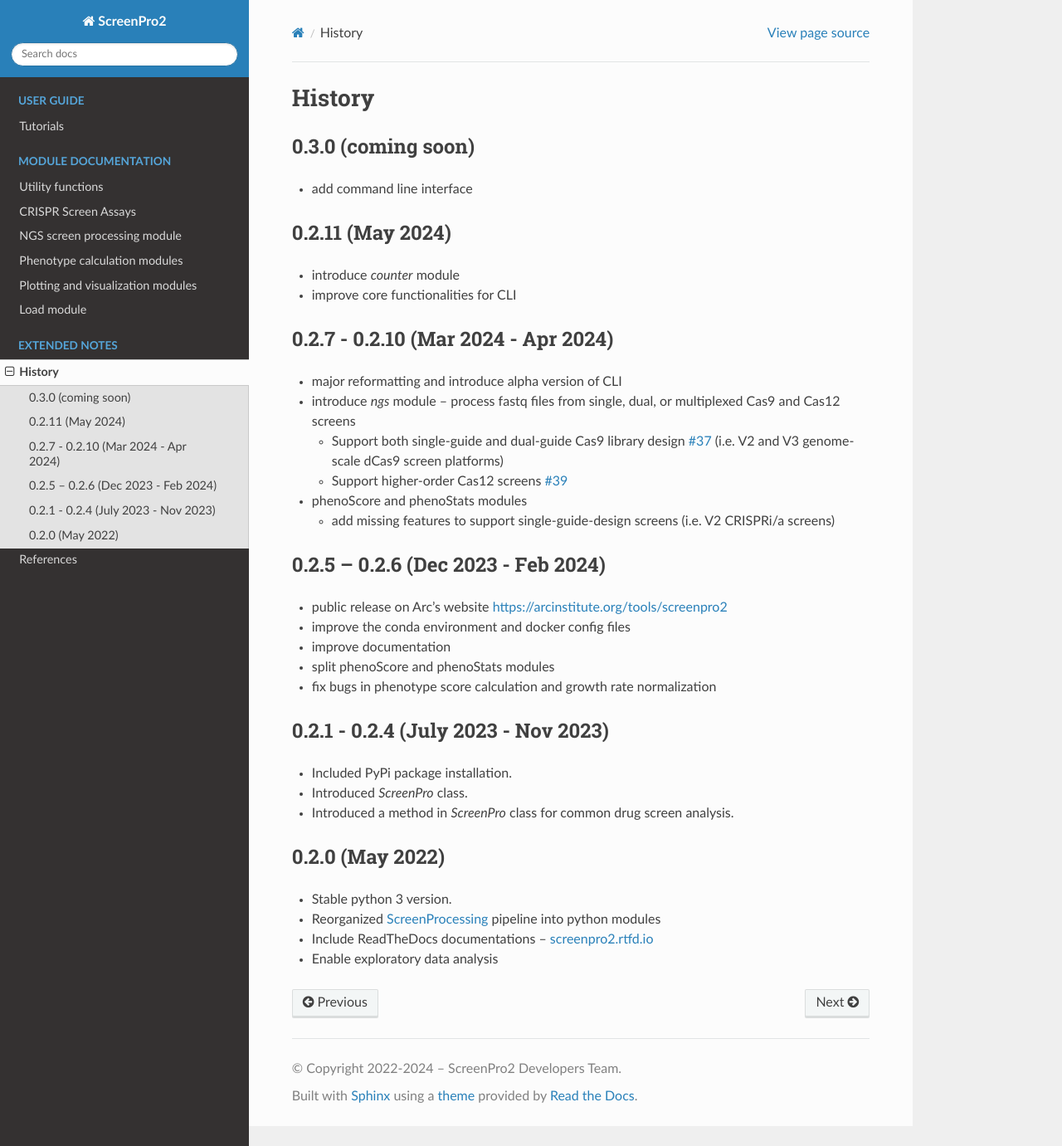
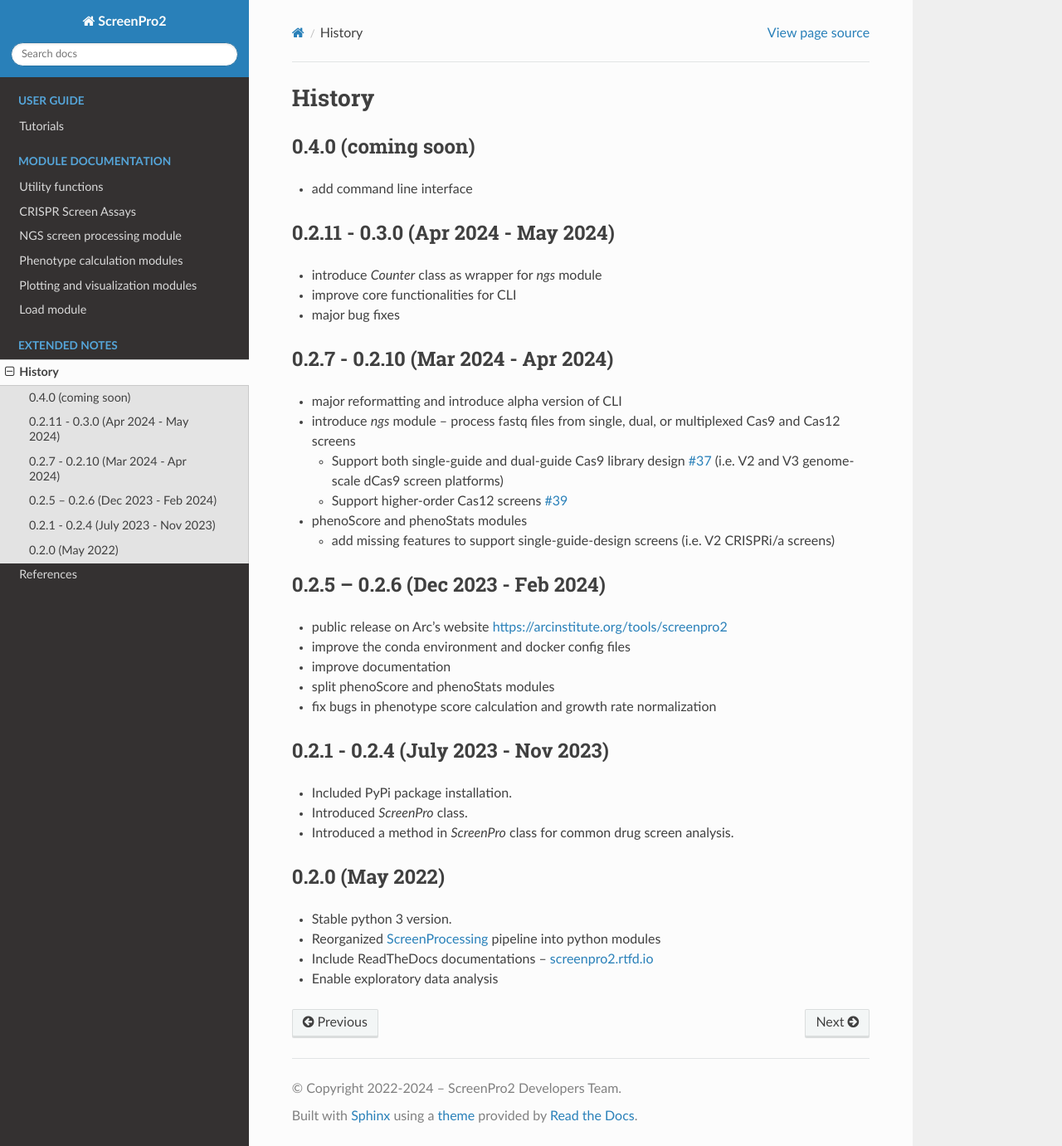
Before and after one commit to ArcInstitute/ScreenPro2, a Sphinx documentation site: the page built from docs/source/history.rst, in a window 1280 px wide and 1381 px high. Shown: the whole window at 83% size. Built offline with Sphinx 7.4.7 and the Read the Docs theme 2.0.0, drawn with Linux system fonts in a browser that asks for light colours; the version number could not be read and is left out.

Commit message:
update docs

```diff
--- a/docs/source/history.rst
+++ b/docs/source/history.rst
@@ -2,14 +2,15 @@
 History
 =======
 
-0.3.0 (coming soon)
+0.4.0 (coming soon)
 ~~~~~~~~~~~~~~~~~~~
 * add command line interface
 
-0.2.11 (May 2024)
+0.2.11 - 0.3.0 (Apr 2024 - May 2024)
 ~~~~~~~~~~~~~~~~~
-* introduce `counter` module
+* introduce `Counter` class as wrapper for `ngs` module
 * improve core functionalities for CLI
+* major bug fixes
 
 0.2.7 - 0.2.10 (Mar 2024 - Apr 2024)
 ~~~~~~~~~~~~~~~~~~~~~~~~~~~~~~~~~~~~
```
